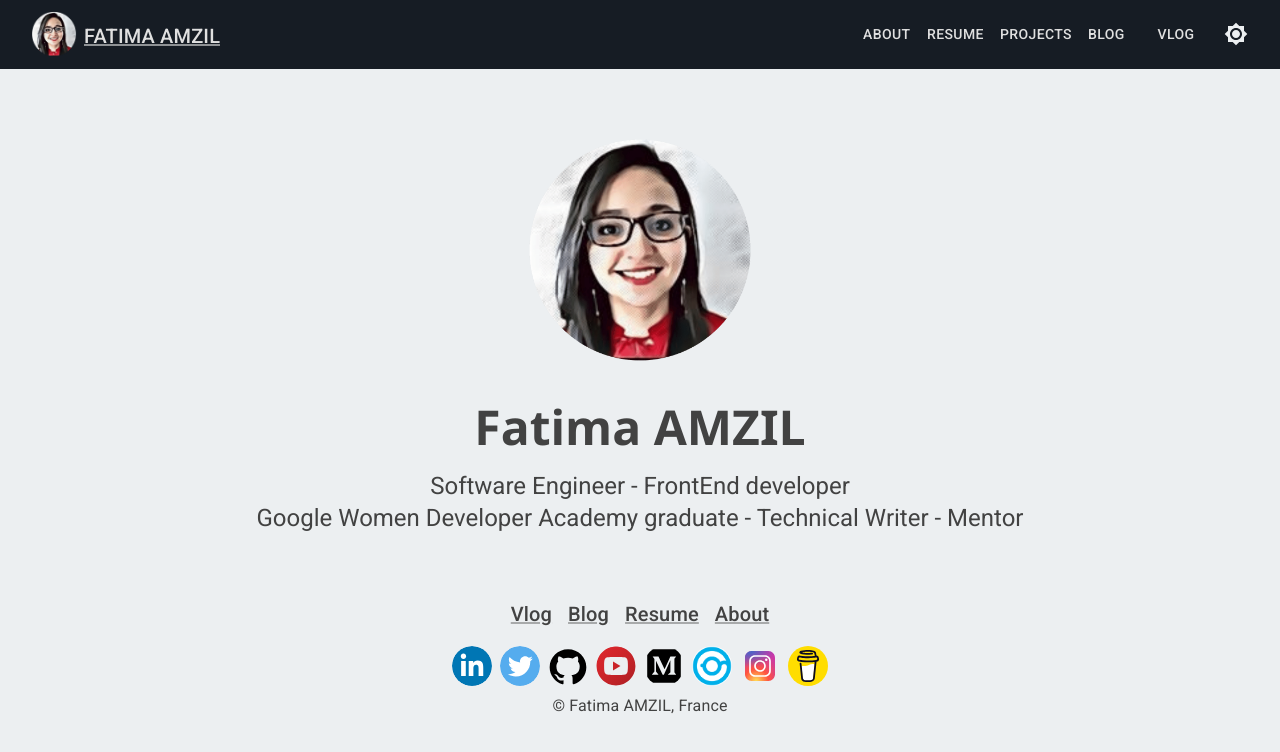
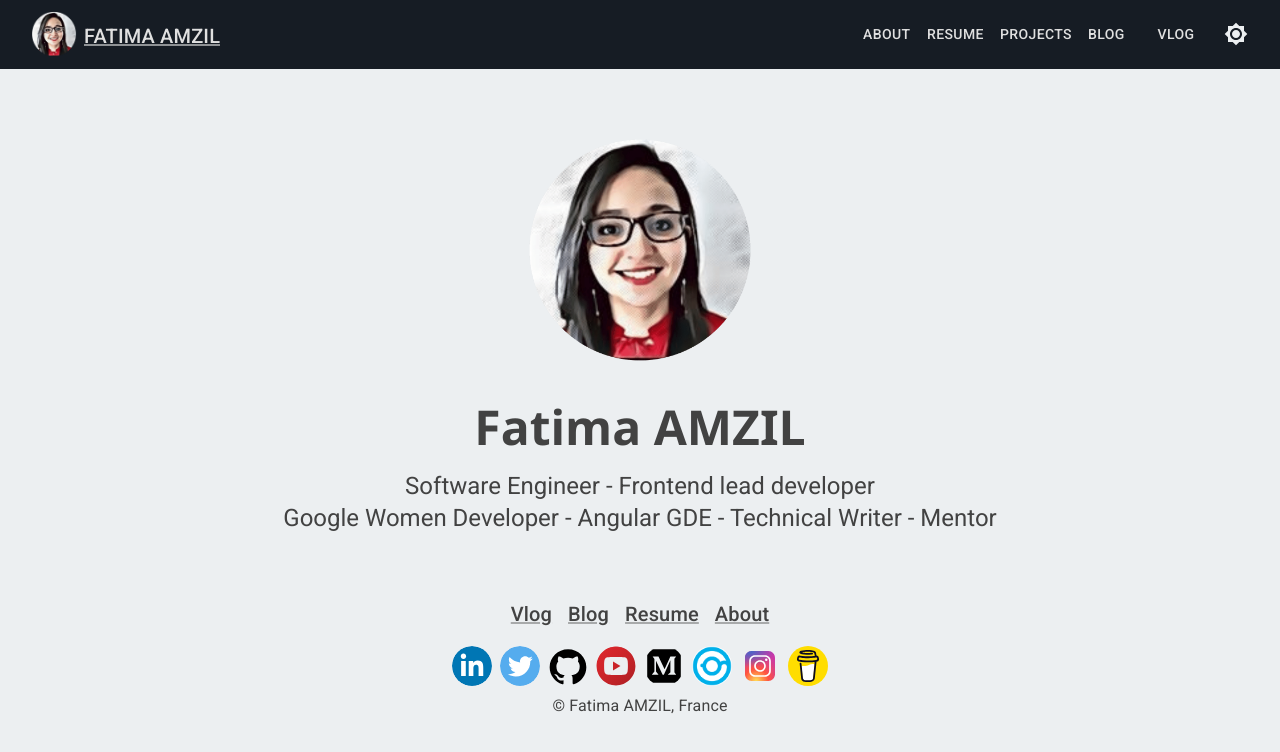
Before and after one commit to famzila/official-website, a React (Create React App) app: page / in a window 1280 px wide. Shown: the top 752 px of the page. Built offline with nearby package versions, Linux system fonts and the light colour scheme.

Commit message:
Fix home text content

```diff
--- a/src/pages/Home.jsx
+++ b/src/pages/Home.jsx
@@ -42,7 +42,7 @@ export default function Home() {
             justifyContent="center"
             align="center"
           >
-            Software Engineer - FrontEnd developer
+            Software Engineer - Frontend lead developer
           </Typography>
         </Grid>
         <Grid item xs={3}>
@@ -52,7 +52,7 @@ export default function Home() {
             justifyContent="center"
             align="center"
           >
-            Google Women Developer Academy graduate - Technical Writer - Mentor
+            Google Women Developer - Angular GDE - Technical Writer - Mentor
           </Typography>
         </Grid>
       </Grid></>
```
